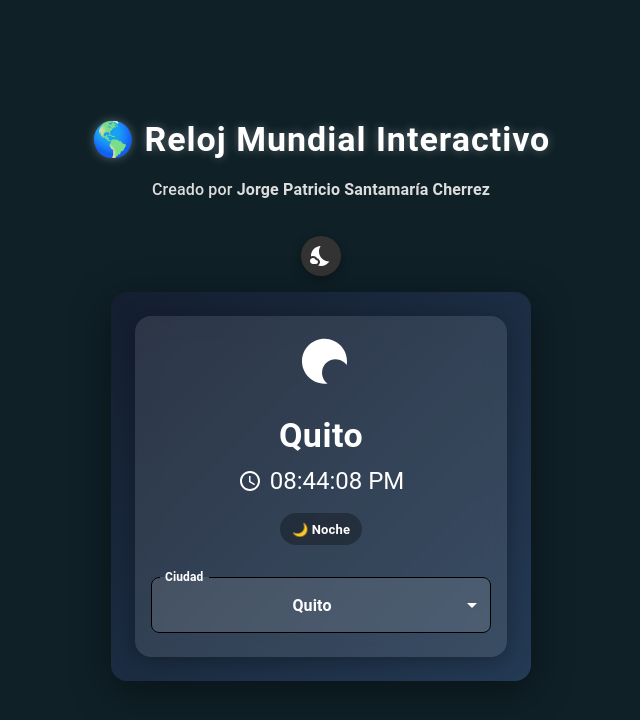
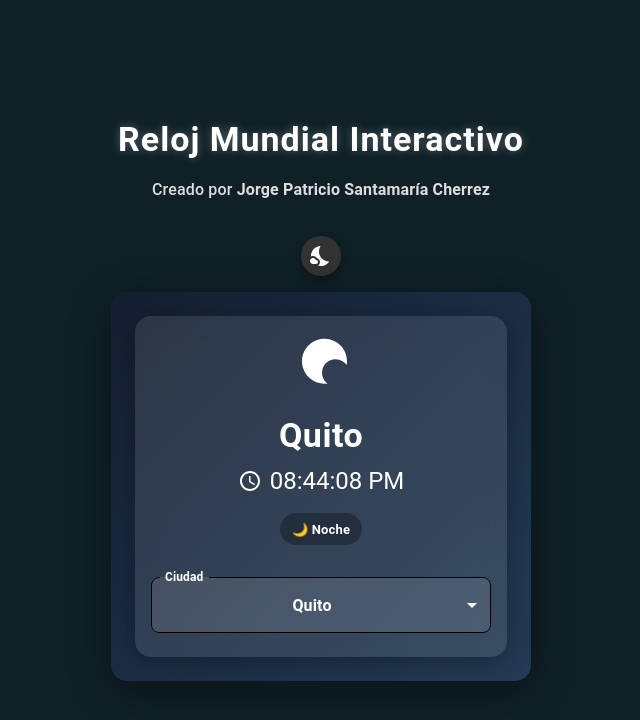
Before and after one commit to Patogol35/horamundial, a React (Vite) app: page / in a window 1280 px wide. Shown: the top 720 px of the page, without its empty margins (319-959 px from the left). Built offline with nearby package versions, Linux system fonts and the light colour scheme.

Commit message:
Update App.jsx

```diff
--- a/src/App.jsx
+++ b/src/App.jsx
@@ -67,7 +67,7 @@ export default function App() {
                 gap: 1,
               }}
             >
-              🌎 Reloj Mundial Interactivo
+            Reloj Mundial Interactivo
             </Typography>
 
             <Typography
```
